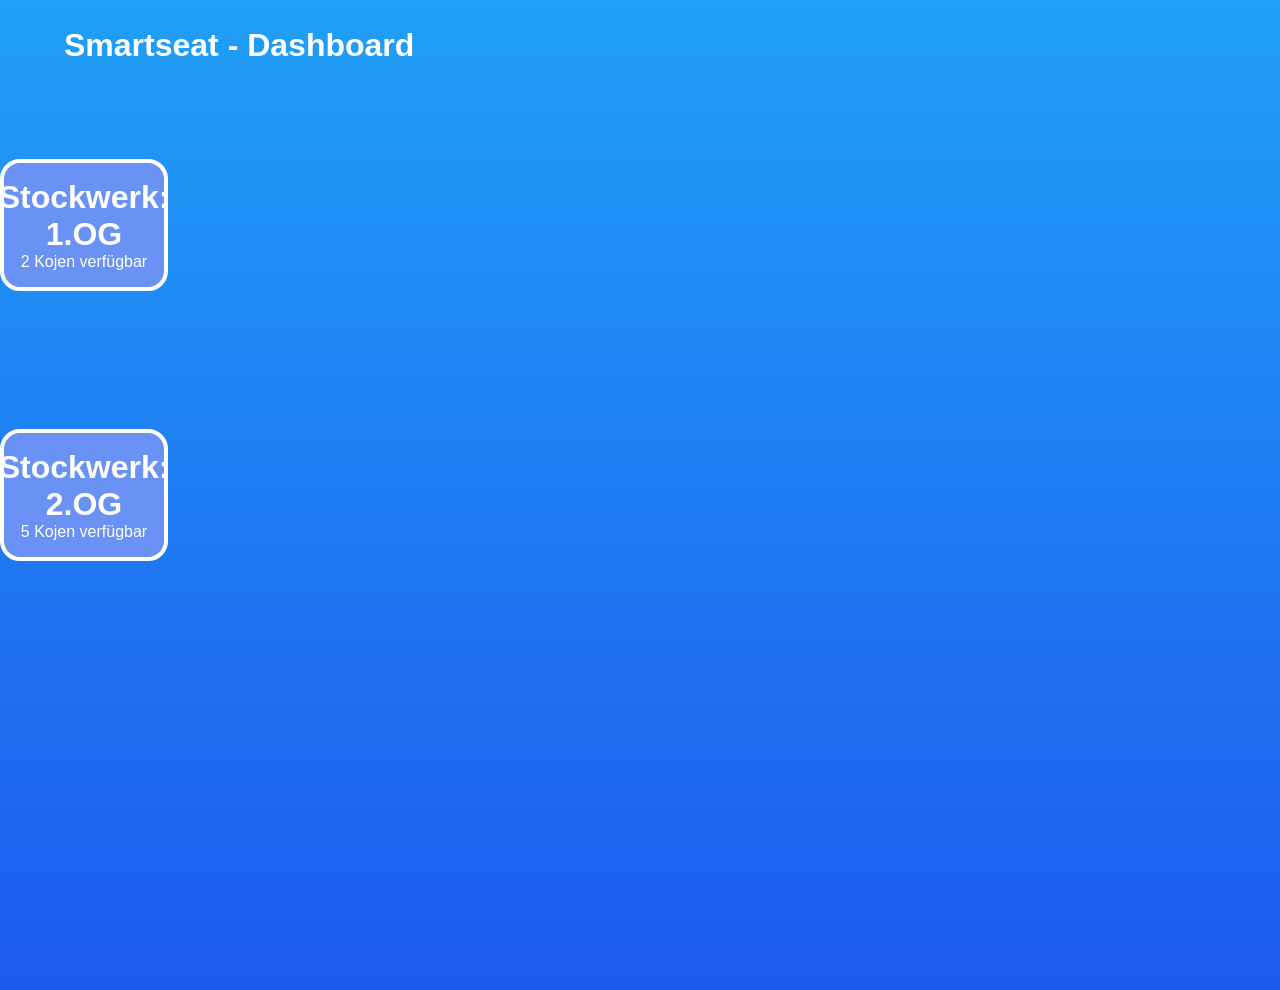
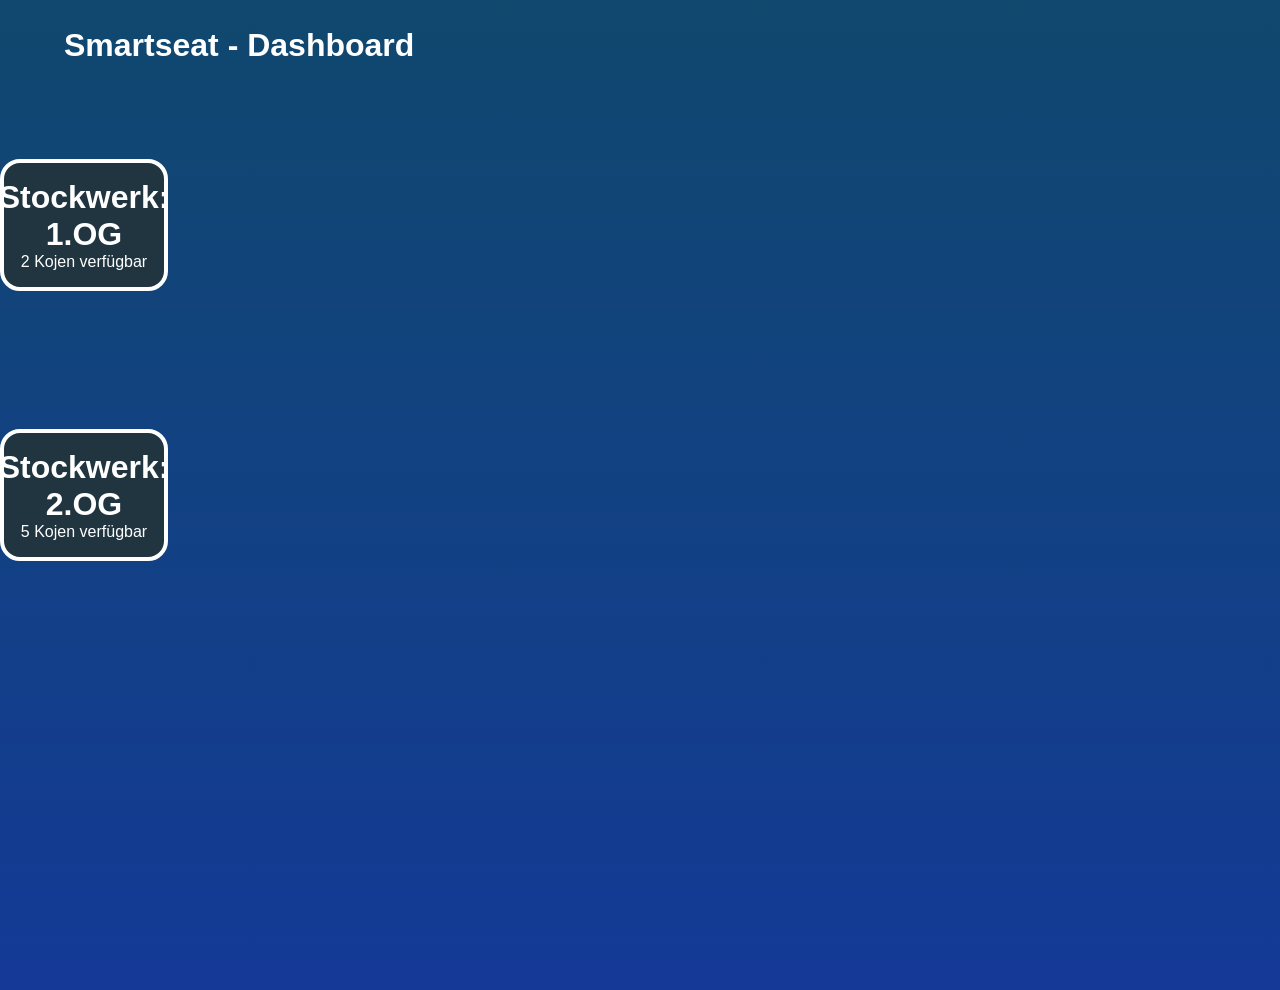

working message notification

--- a/project/quarkus-java/src/main/resources/META-INF/resources/styles/style.css
+++ b/project/quarkus-java/src/main/resources/META-INF/resources/styles/style.css
@@ -9,7 +9,7 @@ body {
     padding: 0;
     font-family: Poppins, sans-serif;
     color: white;
-    background: linear-gradient(180deg, rgba(32, 160, 247, 1) 0%, rgba(29, 89, 239, 1) 100%);
+    background: linear-gradient(180deg, rgb(16, 72, 110) 0%, rgb(20, 58, 151) 100%);
 }
 
 h1 {
@@ -88,7 +88,7 @@ main2 {
     justify-content: center;
     flex-direction: column;
     width: 10vw;
-    background: #6a92f4;
+    background: #203540;
     border-radius: 20px;
     padding: 1rem;
     border: 4px solid white;
@@ -117,7 +117,7 @@ main2 {
 
 #entries {
     width: 30vw;
-    height: 90vh;
+    height: 80vh;
     display: flex;
     flex-direction: column;
     align-items: center;
@@ -129,16 +129,15 @@ main2 {
     justify-content: space-between;
     align-items: center;
     width: 30vw;
-    height: 15vh;
-    background-color: #6a92f4;
+    height: 12vh;
+    background: #203540;
     border-radius: 25px;
+    border: 3px solid white;
 }
 
 .infos-entry {
     padding-left: 5%;
     width: 65%;
-    height: 14vh;
-    padding-top: 1vh;
 }
 
 
@@ -159,7 +158,6 @@ main2 {
 /* ===== MAP ===== */
 
 #map {
-    background-color: gray;
     position: relative;
     width: 50vw;
     aspect-ratio: 16 / 9;
@@ -227,6 +225,23 @@ main2 {
         transform: scale(1);
     }
 }
+
+/* ===== OCCUPIED INFO ===== */
+
+#occupied-info {
+    position: fixed;
+    top: 2.5%;
+    left: 50%;
+    transform: translateX(-50%);
+    width: 17.5vw;
+    height: 7.5vh;
+    display: none;
+    justify-content: center;
+    align-items: center;
+    border-radius: 25px;
+    background-color: #203540;
+}
+
 
 /* ===== RESPONSIVE DESIGN ===== */
 
